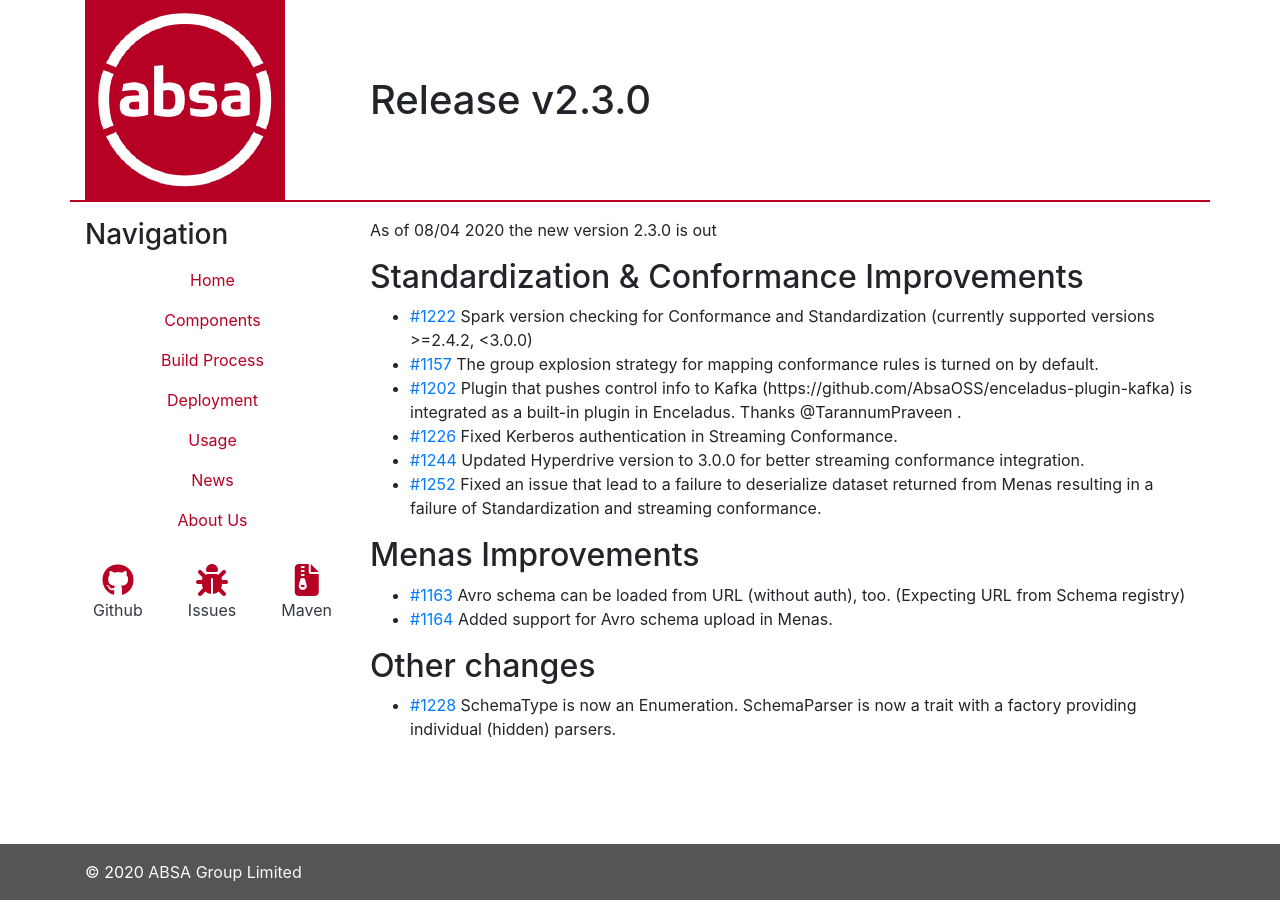
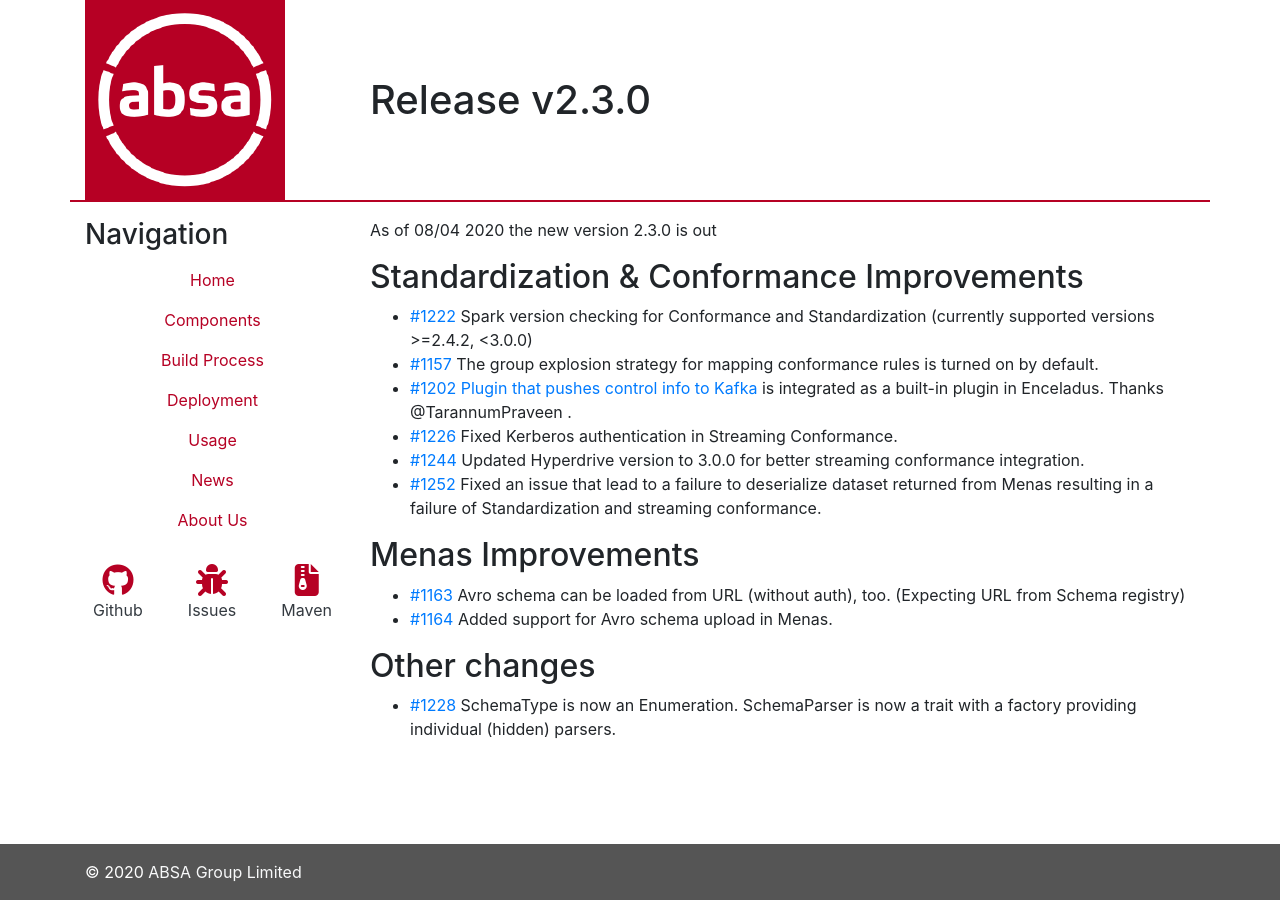
Before and after one commit to AbsaOSS/enceladus, a Jekyll site: the page built from _posts/2020-04-08-release-2.3.0.md, in a window 1280 px wide. Built offline with Jekyll 4.4.1, drawn with Linux system fonts in a browser that asks for light colours; nearby versions of some CDN libraries; some of the changed lines change nothing that is shown.

Commit message:
Fixed mistakes captured in PR

```diff
--- a/_posts/2020-04-08-release-2.3.0.md
+++ b/_posts/2020-04-08-release-2.3.0.md
@@ -11,8 +11,8 @@
 ## Standardization & Conformance Improvements
 
 - [#1222]({{ site.github.issues_url }}/1222) Spark version checking for Conformance and Standardization (currently supported versions >=2.4.2, <3.0.0)
-- [#1157]({{ site.github.issues_url }}/1260) The group explosion strategy for mapping conformance rules is turned on by default.
-- [#1202]({{ site.github.issues_url }}/1202) Plugin that pushes control info to Kafka (https://github.com/AbsaOSS/enceladus-plugin-kafka) is integrated as a built-in plugin in Enceladus. Thanks @TarannumPraveen .
+- [#1157]({{ site.github.issues_url }}/1157) The group explosion strategy for mapping conformance rules is turned on by default.
+- [#1202]({{ site.github.issues_url }}/1202) [Plugin that pushes control info to Kafka](https://github.com/AbsaOSS/enceladus-plugin-kafka) is integrated as a built-in plugin in Enceladus. Thanks @TarannumPraveen .
 - [#1226]({{ site.github.issues_url }}/1226) Fixed Kerberos authentication in Streaming Conformance.
 - [#1244]({{ site.github.issues_url }}/1244) Updated Hyperdrive version to 3.0.0 for better streaming conformance integration.
 - [#1252]({{ site.github.issues_url }}/1252) Fixed an issue that lead to a failure to deserialize dataset returned from Menas resulting in a failure of Standardization and streaming conformance.
```
